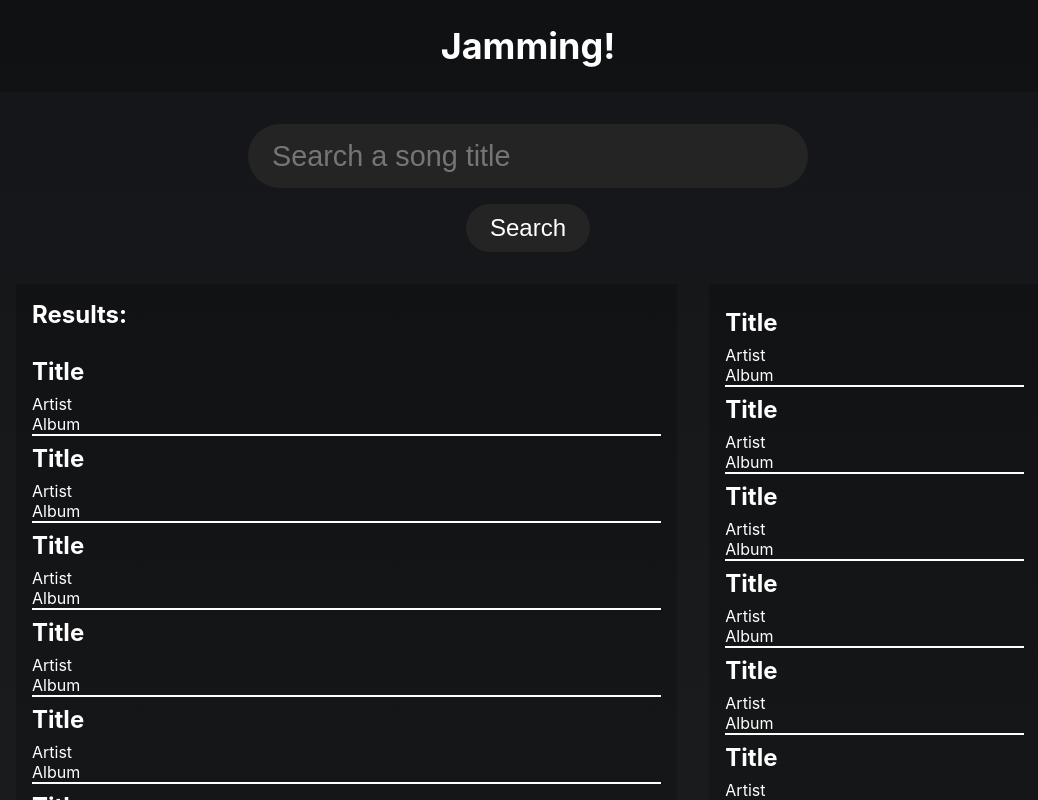
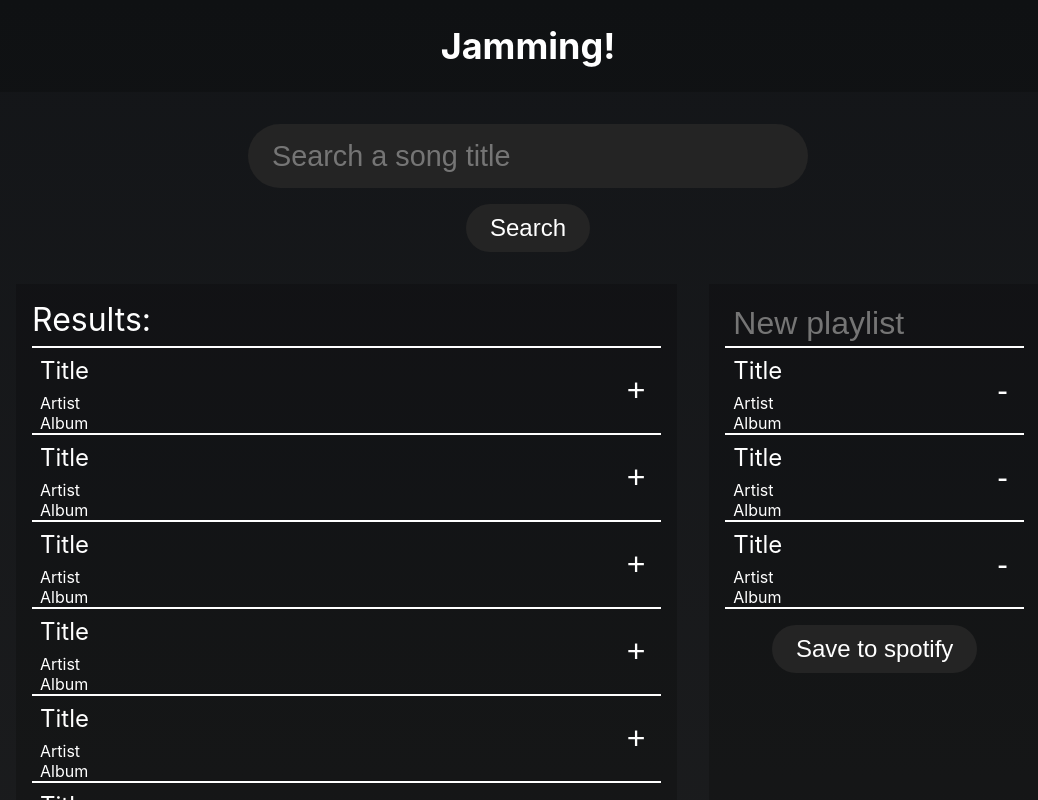
Before and after one commit to ChielHoogma/Jammming, a React (Create React App) app: page / in a window 1280 px wide. Shown: the top 800 px of the page, without its empty margins (112-1150 px from the left). Built offline with nearby package versions, Linux system fonts and the light colour scheme.

Commit message:
Static components done

```diff
--- a/src/Components/Playlist/Playlist.js
+++ b/src/Components/Playlist/Playlist.js
@@ -1,10 +1,28 @@
 import React from "react";
 import styles from './Playlist.module.css';
 import Tracklist from "../Tracklist/Tracklist";
+import Button from "../Button/Button";
+
+const tracks = [{
+    title: "Title",
+    artist: "Artist",
+    album: "Album",
+},{
+    title: "Title",
+    artist: "Artist",
+    album: "Album",
+},{
+    title: "Title",
+    artist: "Artist",
+    album: "Album",
+},];
+
 function Playlist(){
     return (
         <div className={styles.Container}>
-            <Tracklist/>
+            <input type="text" className={styles.Input} placeholder="New playlist"/>
+            <Tracklist trackButtonText="-" tracks={tracks}/>
+            <Button text="Save to spotify"/>
         </div>
     );
 }
--- a/src/Components/Playlist/Playlist.module.css
+++ b/src/Components/Playlist/Playlist.module.css
@@ -2,6 +2,23 @@
     background-color: rgba(0, 0, 0, 0.2);
     height: 100%;
     padding: 1rem;
-    text-align: left;
+    text-align: center;
     box-sizing: border-box;
 }
+.Input{
+    margin: 0;
+    padding: 0;
+    box-sizing: border-box;
+    width: 100%;
+    height: 3rem;
+    font-size: 2rem;
+    border: none;
+    border-bottom: 2px solid #fff;
+    outline: none;
+    padding: 8px;
+    color: #fff;
+    background-color: transparent;
+}
+.Input:hover {
+    background-color: #252525;
+}
--- a/src/Components/SearchResults/SearchResults.js
+++ b/src/Components/SearchResults/SearchResults.js
@@ -1,12 +1,82 @@
 import React from "react";
 import styles from "./SearchResults.module.css";
 import Tracklist from "../Tracklist/Tracklist";
+
+const tracks = [{
+    title: "Title",
+    artist: "Artist",
+    album: "Album",
+},{
+    title: "Title",
+    artist: "Artist",
+    album: "Album",
+},{
+    title: "Title",
+    artist: "Artist",
+    album: "Album",
+},{
+    title: "Title",
+    artist: "Artist",
+    album: "Album",
+},{
+    title: "Title",
+    artist: "Artist",
+    album: "Album",
+},{
+    title: "Title",
+    artist: "Artist",
+    album: "Album",
+},{
+    title: "Title",
+    artist: "Artist",
+    album: "Album",
+},{
+    title: "Title",
+    artist: "Artist",
+    album: "Album",
+},{
+    title: "Title",
+    artist: "Artist",
+    album: "Album",
+},{
+    title: "Title",
+    artist: "Artist",
+    album: "Album",
+},{
+    title: "Title",
+    artist: "Artist",
+    album: "Album",
+},{
+    title: "Title",
+    artist: "Artist",
+    album: "Album",
+},{
+    title: "Title",
+    artist: "Artist",
+    album: "Album",
+},{
+    title: "Title",
+    artist: "Artist",
+    album: "Album",
+},{
+    title: "Title",
+    artist: "Artist",
+    album: "Album",
+},{
+    title: "Title",
+    artist: "Artist",
+    album: "Album",
+},{
+    title: "Title",
+    artist: "Artist",
+    album: "Album",
+}];
 
 function SearchResults(){
     return (
         <div className={styles.Container}>
             <h2 className={styles.Title}>Results:</h2>
-            <Tracklist/>
+            <Tracklist trackButtonText="+" tracks={tracks}/>
         </div>
     );
 }
--- a/src/Components/SearchResults/SearchResults.module.css
+++ b/src/Components/SearchResults/SearchResults.module.css
@@ -1,11 +1,18 @@
 .Container {
     background-color: rgba(0, 0, 0, 0.2);
     height: 100%;
-    text-align: left;
+    text-align: center;
     padding: 1rem;
     box-sizing: border-box;
 }
 .Title {
-    margin-top: 0;
+    text-align: left;
+    height: 3rem;
+    font-size: 2rem;
+    font-weight: normal;
+    margin: 0;
+    padding: 0;
+    box-sizing: border-box;
     color: white;
+    border-bottom: 2px solid white;
 }
--- a/src/Components/Track/Track.module.css
+++ b/src/Components/Track/Track.module.css
@@ -4,9 +4,9 @@
     min-height: 3rem;
     display: flex;
 }
-.Title{
-    margin: 0.5rem 0 0.5rem 0;
-    font-size: 1.5rem;
+
+.Track:hover {
+    background-color: #252525;
 }
 .TrackInfo{
     display: flex;
@@ -17,15 +17,19 @@
     display: flex;
     flex-direction: column;
 }
+.Title{
+    margin: 0.5rem 0 0.5rem 0.5rem;
+    font-size: 1.5rem;
+    font-weight: normal;
+}
 .Album, .Artist{
-    margin-bottom: 0rem;
-    margin-top: 0rem;
+    margin: 0 0 0 0.5rem;
 }
 .ActionButton{
     background: none;
     border: none;
     padding: 0;
-    margin: 0;
+    margin: 0 1rem 0 0;
     font-size: 2rem;
     color: inherit;
     cursor: pointer;
--- a/src/Components/Tracklist/Tracklist.js
+++ b/src/Components/Tracklist/Tracklist.js
@@ -1,77 +1,9 @@
 import React from "react";
 import styles from "./Tracklist.module.css";
 import Track from "../Track/Track";
-const tracks = [{
-    title: "Title",
-    artist: "Artist",
-    album: "Album",
-},{
-    title: "Title",
-    artist: "Artist",
-    album: "Album",
-},{
-    title: "Title",
-    artist: "Artist",
-    album: "Album",
-},{
-    title: "Title",
-    artist: "Artist",
-    album: "Album",
-},{
-    title: "Title",
-    artist: "Artist",
-    album: "Album",
-},{
-    title: "Title",
-    artist: "Artist",
-    album: "Album",
-},{
-    title: "Title",
-    artist: "Artist",
-    album: "Album",
-},{
-    title: "Title",
-    artist: "Artist",
-    album: "Album",
-},{
-    title: "Title",
-    artist: "Artist",
-    album: "Album",
-},{
-    title: "Title",
-    artist: "Artist",
-    album: "Album",
-},{
-    title: "Title",
-    artist: "Artist",
-    album: "Album",
-},{
-    title: "Title",
-    artist: "Artist",
-    album: "Album",
-},{
-    title: "Title",
-    artist: "Artist",
-    album: "Album",
-},{
-    title: "Title",
-    artist: "Artist",
-    album: "Album",
-},{
-    title: "Title",
-    artist: "Artist",
-    album: "Album",
-},{
-    title: "Title",
-    artist: "Artist",
-    album: "Album",
-},{
-    title: "Title",
-    artist: "Artist",
-    album: "Album",
-}];
 
 function Tracklist(props){
+    const tracks = props.tracks ?? [];
     return (
         <div className={styles.Tracklist}>
             {tracks.map((track) => (
--- a/src/Components/Tracklist/Tracklist.module.css
+++ b/src/Components/Tracklist/Tracklist.module.css
@@ -1,3 +1,5 @@
 .Tracklist{
     flex-direction: column;
+    margin-bottom: 1rem;
+    text-align: left;
 }
```
